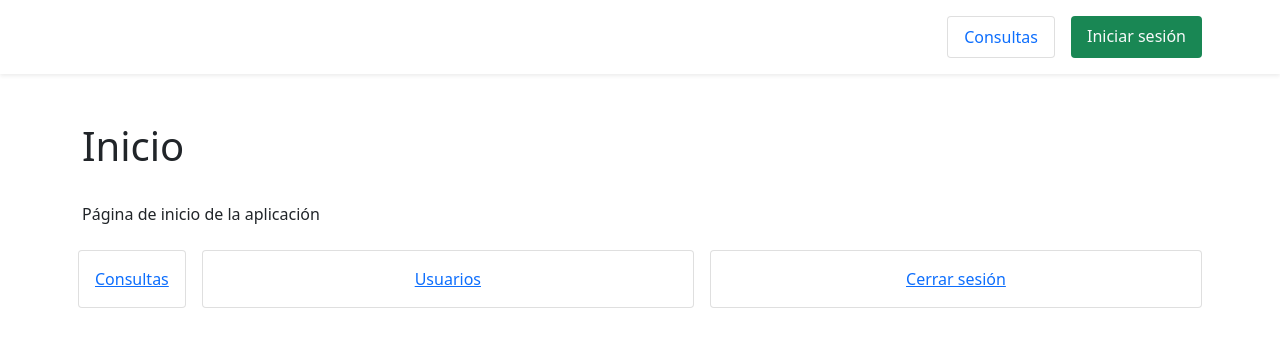
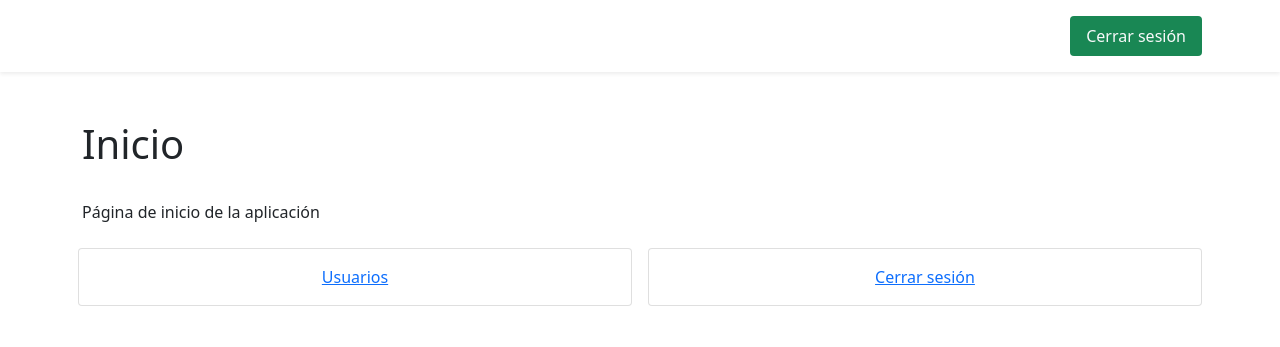
Before and after one commit to J-4352681/Flask-pluvial-disaster-web-management-system, a Flask app: page / in a window 1280 px wide. Shown: the top 347 px of the page. Run offline with Flask 2, Linux system fonts and the light colour scheme; the visitor is signed in with stand-in values (Sample User, id 1); parts of the project's set-up code (start-up, migrations or seed data) failed here and were passed over.

Commit message:
Modifiqué _init_.py Ahora redirije automaticamente al login si no está autenticado Cambié los navbars para adecuarse a los cambios

```diff
--- a/app/__init__.py
+++ b/app/__init__.py
@@ -1,12 +1,10 @@
 from os import path, environ
-from flask import Flask, render_template, g, Blueprint
+from flask import Flask, render_template, g, Blueprint, session, redirect, url_for
 from flask_session import Session
 from config import config
 from app import db
-from app.resources import issue
 from app.resources import user
 from app.resources import auth
-from app.resources.api.issue import issue_api
 from app.helpers import handler
 from app.helpers import auth as helper_auth
 
@@ -36,11 +34,6 @@ def create_app(environment="development"):
         "/autenticacion", "auth_authenticate", auth.authenticate, methods=["POST"]
     )
 
-    # Rutas de Consultas
-    app.add_url_rule("/consultas", "issue_index", issue.index)
-    app.add_url_rule("/consultas", "issue_create", issue.create, methods=["POST"])
-    app.add_url_rule("/consultas/nueva", "issue_new", issue.new)
-
     # Rutas de Usuarios
     app.add_url_rule("/usuarios", "user_index", user.index)
     app.add_url_rule("/usuarios", "user_create", user.create, methods=["POST"])
@@ -49,13 +42,10 @@ def create_app(environment="development"):
     # Ruta para el Home (usando decorator)
     @app.route("/")
     def home():
+        if not helper_auth.authenticated(session):
+            return redirect(url_for("auth_login"))
+
         return render_template("home.html")
-
-    # Rutas de API-REST (usando Blueprints)
-    api = Blueprint("api", __name__, url_prefix="/api")
-    api.register_blueprint(issue_api)
-
-    app.register_blueprint(api)
 
     # Handlers
     app.register_error_handler(404, handler.not_found_error)
--- a/app/templates/auth/login.html
+++ b/app/templates/auth/login.html
@@ -2,7 +2,6 @@
 {% block title %}Login{% endblock %}
 
 {% block navbar %}
-  {% include "generic/navbar/navbar_back.html" %}
 {% endblock %}
 
 {% block content %}
@@ -14,7 +13,7 @@
     <form class="row my-2" action="{{ url_for('auth_authenticate') }}" method="POST">
       <div class="col">
         <div class="row my-2"><div class="col-3"></div><input class="col card mx-2 p-2" name="email" placeholder="Correo" required/><div class="col-3"></div></div>
-        <div class="row my-2"><div class="col-3"></div><input class="col card mx-2 p-2" name="password" placeholder="Clave" required/><div class="col-3"></div></div>
+        <div class="row my-2"><div class="col-3"></div><input class="col card mx-2 p-2" type="password" name="password" placeholder="Clave" required/><div class="col-3"></div></div>
         <div class="row my-2"><div class="col-3"></div><input class="col card mx-2 p-2 bg-success text-light border-0" type="submit" value="Login"><div class="col-3"></div></div>
       </div>
     </form>
--- a/app/templates/backoffice/home.html
+++ b/app/templates/backoffice/home.html
@@ -2,7 +2,7 @@
 {% block title %}Home{% endblock %}
 
 {% block navbar %}
-  {% include "generic/navbar/navbar_auth.html" %}
+  {% include "generic/navbar.html" %}
 {% endblock %}
 
 {% block content %}
@@ -16,7 +16,6 @@
     </div>
 
     <div class="row my-2">
-      <a class="col card mx-2 p-3 text-center" href="{{ url_for('issue_index') }}" class="link">Consultas</a>
       <a class="col card mx-2 p-3 text-center" href="{{ url_for('user_index') }}" class="link">Usuarios</a>
       <a class="col card mx-2 p-3 text-center" href="{{ url_for('auth_logout') }}" class="link">Cerrar sesión</a>
     </div>
--- /dev/null
+++ b/app/templates/generic/navbar.html
@@ -0,0 +1,8 @@
+<nav id="navbar" class="py-3 shadow-sm">
+  <div class="container">
+    <div class="row">
+        <div class="col"></div>
+        <a class="col-auto card p-2 px-3 mx-2 bg-success border-0 text-center text-light text-decoration-none" href="{{ url_for('auth_logout') }}">Cerrar sesión</a>
+    </div>
+  </div>
+</nav>
--- a/app/templates/generic/navbar/navbar.html
+++ /dev/null
@@ -1,7 +0,0 @@
-<nav id="navbar" class="py-3 shadow-sm">
-  <div class="container">
-    <div class="row">
-      {% block elements %}{% endblock %}
-    </div>
-  </div>
-</nav>
--- a/app/templates/generic/navbar/navbar_auth.html
+++ /dev/null
@@ -1,5 +0,0 @@
-{% extends "generic/navbar/navbar.html" %}
-{% block elements %}
-    <div class="col"></div>
-    <a class="col-auto card p-2 px-3 mx-2 bg-success border-0 text-center text-light text-decoration-none" href="{{ url_for('issue_index') }}">Consultas</a>
-{% endblock %}
--- a/app/templates/generic/navbar/navbar_not_auth.html
+++ /dev/null
@@ -1,6 +0,0 @@
-{% extends "generic/navbar/navbar.html" %}
-{% block elements %}
-    <div class="col"></div>
-    <a class="col-auto card p-2 px-3 mx-2 text-center text-decoration-none" href="{{ url_for('issue_index') }}">Consultas</a>
-    <a class="col-auto card p-2 px-3 mx-2 bg-success border-0 text-center text-light text-decoration-none" href="{{ url_for('auth_login') }}">Iniciar sesión</a>
-{% endblock %}
--- a/app/templates/home.html
+++ b/app/templates/home.html
@@ -2,7 +2,7 @@
 {% block title %}Home{% endblock %}
 
 {% block navbar %}
-  {% include "generic/navbar/navbar_not_auth.html" %}
+    {% include "generic/navbar.html" %}
 {% endblock %}
 
 {% block content %}
@@ -16,7 +16,6 @@
     </div>
 
     <div class="row my-2">
-      <a class="col-auto card mx-2 p-3 text-center" href="{{ url_for('issue_index') }}" class="link">Consultas</a>
       {% if is_authenticated(session) %}
         <a class="col card mx-2 p-3 text-center" href="{{ url_for('user_index') }}" class="link">Usuarios</a>
         <a class="col card mx-2 p-3 text-center" href="{{ url_for('auth_logout') }}" class="link">Cerrar sesión</a>
```
Also changed, not shown: app/templates/generic/navbar/navbar_back.html (deleted, +0 -7 lines).
